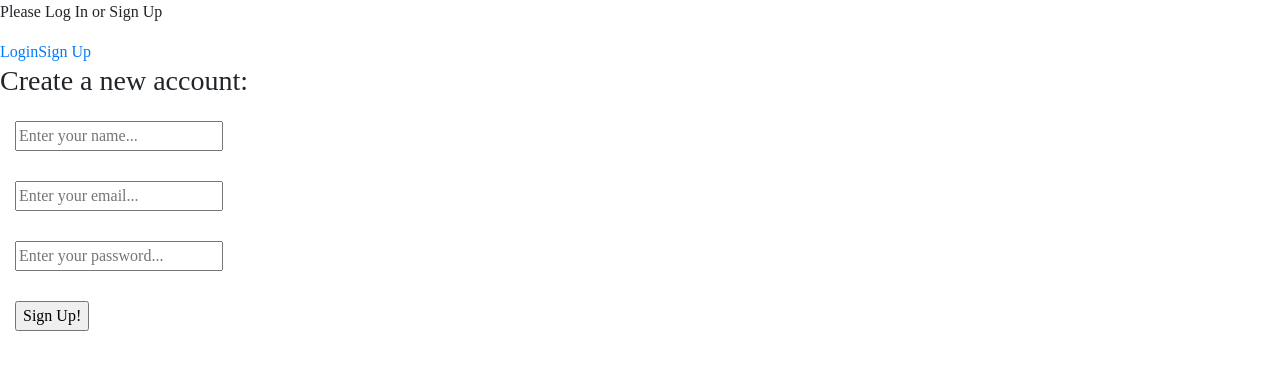
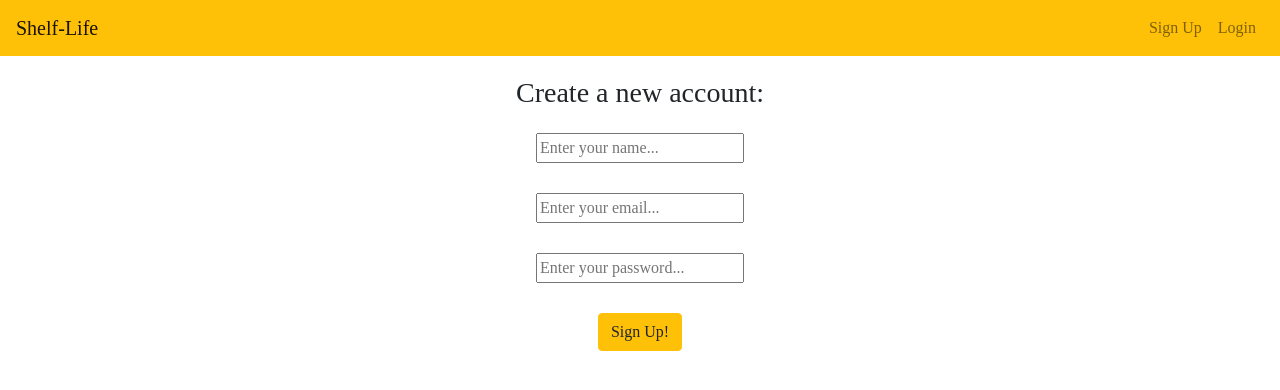
Before and after one commit to kelcc169/shelf-life, a React (Create React App) app in the folder client/: page /signup in a window 1280 px wide. Shown: the top 390 px of the page. Built offline with nearby package versions, Linux system fonts and the light colour scheme; a web font is replaced by a local one.

Commit message:
finished styling

```diff
--- a/client/src/AddBook.tsx
+++ b/client/src/AddBook.tsx
@@ -68,12 +68,14 @@ const AddBook: React.FC<IAddBook> = ({libraryId, setSelectedBook, newStatus, set
       }
 
       return(
-        <Card key={index} style={{ minHeight: '200px', border: '3px solid #FFC107' }}>
-          <Card.Body style={{textAlign: 'center'}}>
+        <Card key={index} style={{ height: '200px', border: '3px solid #FFC107' }}>
+          <Card.Body style={{ textAlign: 'center', height: '100%' }}>
+            <Card.Text style={{height: '110px'}}>
               <h5>{book.title_suggest}</h5>
               <p>{author}</p>
               <p>{publication}</p>
-            <Link to='/library' ><Button variant='warning' onClick={() => saveBook(book)}>Save Book</Button></Link>
+            </Card.Text>
+            <Link to='/library' ><Button style={{ bottom: '15px' }} variant='warning' onClick={() => saveBook(book)}>Save Book</Button></Link>
           </Card.Body>
         </Card>
       )
@@ -92,9 +94,11 @@ const AddBook: React.FC<IAddBook> = ({libraryId, setSelectedBook, newStatus, set
             <input type='submit' value='Search' className="btn btn-warning" />
           </form>
         </div>
+        <div className='container'>
           <CardColumns>
             {searchResults}
           </CardColumns>
+        </div>
       </Tab>
       <Tab eventKey="isbn" title="Search ISBN">
         <div style={{height: '70px'}}>
--- a/client/src/App.css
+++ b/client/src/App.css
@@ -13,6 +13,11 @@ input:focus {
   margin: 14px;
 }
 
+.app {
+  margin: 0 auto;
+  height: 100vh;
+}
+
 .nav-link {
   color: #FFC107;
 }
@@ -20,3 +25,8 @@ input:focus {
 .nav-link:hover {
   color: rgb(184, 139, 6)
 }
+
+.signup {
+  text-align: center;
+  padding: 20px;
+}
--- a/client/src/App.tsx
+++ b/client/src/App.tsx
@@ -5,6 +5,8 @@ import {
   Route,
   Link
 } from 'react-router-dom';
+
+import Button from 'react-bootstrap/Button';
 
 // components
 import Login from './Login';
@@ -58,17 +60,12 @@ const App: React.FC = () => {
   if (Object.keys(user).length > 0) {
     contents = (
       <>
-        <Nav logout={logout} />
-        <br />
         <Route path='/' render={() => <Profile libraryId={user.library} />} />
       </>
     )
   } else {
     contents = (
       <>
-        <p>Please Log In or Sign Up</p>
-        <Link to='/login' >Login</Link>
-        <Link to='/signup' >Sign Up</Link>
         <Route path='/login' render={(props) => <Login setToken={setToken} {...props} /> } />
         <Route path='/signup' render={(props) => <Signup setToken={setToken} {...props} /> } />
       </>
@@ -77,7 +74,10 @@ const App: React.FC = () => {
 
   return (
     <Router >
-      {contents}
+      <div className='app' >
+        <Nav logout={logout} libraryId={user.library} />
+        {contents}
+      </div>
     </Router>
   );
 }
--- a/client/src/BookDetail.tsx
+++ b/client/src/BookDetail.tsx
@@ -4,8 +4,10 @@ import Tabs from 'react-bootstrap/Tabs';
 import Tab from 'react-bootstrap/Tab';
 import axios from 'axios';
 
+import Button from 'react-bootstrap/Button';
+
 import Loan from './Loan';
-import BookNotes from './BookNotes'
+import BookNotes from './BookNotes';
 
 import { IBookProps } from './interfaces';
 
@@ -31,14 +33,14 @@ const BookDetail: React.FC<IBookProps> = ({selectedBook, removeBook, libraryId})
 
     return(
       <div>
-        <h3>{details.title}</h3>
+        <h3 style={{margin: '10px'}}>{details.title}</h3>
         <Tabs defaultActiveKey="details" id="uncontrolled-tab-example">
           <Tab eventKey="details" title="Details">
             <div style={{textAlign: 'center', padding: '25px'}}>
               <h5>Author - {selectedBook.author}</h5>
               {image}
               <br />
-              <Link to='/library' ><button onClick={() => removeBook(selectedBook._id)} >Remove Book</button></Link>
+              <Link to='/library' ><Button style={{ margin: '5px auto'}}variant='warning' onClick={() => removeBook(selectedBook._id)} >Remove Book</Button></Link>
             </div>
           </Tab>
           <Tab eventKey="loan" title="Loan Book">
--- a/client/src/BookNotes.tsx
+++ b/client/src/BookNotes.tsx
@@ -1,6 +1,8 @@
 import React, { useState, useEffect } from 'react';
 import axios from 'axios';
 import moment from 'moment';
+
+import Table from 'react-bootstrap/Table';
 
 import { INote, IIdProps, SingleNote } from './interfaces';
 
@@ -35,7 +37,12 @@ const BookNotes: React.FC<IIdProps> = ({selectedBookId, libraryId}) => {
   var noteContent;
   if (note !== null && Object.keys(note).length > 0) {
     noteContent = note.notes.map((note: SingleNote, index: number) => {
-      return <p key={index} > {note.date} - {note.content}</p>
+      return(
+        <tr key={index}>
+          <td>{note.date}</td>
+          <td>{note.content}</td>
+        </tr>
+      )
     })
   } else {
     noteContent = <p>No Notes Yet!</p>
@@ -45,9 +52,17 @@ const BookNotes: React.FC<IIdProps> = ({selectedBookId, libraryId}) => {
     <div>
       <form onSubmit={saveNote}>
         <input type='text' name='content' placeholder='Add A Note...' value={content} onChange={handleContentChange} />
-        <input type='submit' value='Add' />
+        <input className='btn btn-warning' type='submit' value='Add Notes' />
       </form>
-      {noteContent}
+      <Table>
+        <thead>
+          <th>Date</th>
+          <th>Note</th>
+        </thead>
+        <tbody>
+          {noteContent}
+        </tbody>
+      </Table>
     </div>
   )
 }
--- a/client/src/Loan.tsx
+++ b/client/src/Loan.tsx
@@ -2,7 +2,9 @@ import React, { useState, useEffect } from 'react';
 import axios from 'axios';
 import moment from 'moment';
 
-import { IIdProps, ILoan } from './interfaces';
+import Table from 'react-bootstrap/Table';
+
+import { IIdProps, ILoan, LibraryCard } from './interfaces';
 
 const Loan: React.FC<IIdProps> = ({selectedBookId, libraryId}) => {
   const [ loan, setLoan ] = useState<ILoan>({} as ILoan);
@@ -43,8 +45,14 @@ const Loan: React.FC<IIdProps> = ({selectedBookId, libraryId}) => {
   // past loans
   var loanHistory;
   if (loan !== null && Object.keys(loan).length > 0) {
-    loanHistory = loan.loans.map((entry, index ) => {
-      return <p key={index} >{entry.date} - {entry.name}</p>
+    loanHistory = loan.loans.map((entry: LibraryCard, index: number) => {
+      return (
+        <tr key={index} >
+          <td>{index + 1}</td>
+          <td>{entry.date}</td>
+          <td>{entry.name}</td>
+        </tr>
+      )
     })
   } else {
     loanHistory = <p></p>
@@ -62,7 +70,7 @@ const Loan: React.FC<IIdProps> = ({selectedBookId, libraryId}) => {
       <div>
         <form onSubmit={loanBook} >
           <input type='text' name='name' placeholder='Loan book to...' value={name} onChange={handleNameChange} />
-          <input type='submit' value='Loan Book' />
+          <input className='btn btn-warning' type='submit' value='Loan Book' />
         </form>
       </div>
   }
@@ -70,9 +78,35 @@ const Loan: React.FC<IIdProps> = ({selectedBookId, libraryId}) => {
   return(
       <div>
         {loanOptions}
-        {loanHistory}
+        <Table>
+          <thead>
+            <th>#</th>
+            <th>Date</th>
+            <th>Name</th>
+          </thead>
+          <tbody>
+            {loanHistory}
+          </tbody>
+        </Table>
       </div>
     )
 }
 
 export default Loan;
+
+{/* <Table striped bordered hover size="sm">
+  <thead>
+    <tr>
+      <th>#</th>
+      <th>First Name</th>
+      <th>Last Name</th>
+      <th>Username</th>
+    </tr>
+  </thead>
+  <tbody>
+    <tr>
+      <td>1</td>
+      <td>Mark</td>
+      <td>Otto</td>
+      <td>@mdo</td>
+    </tr> */}
--- a/client/src/Login.tsx
+++ b/client/src/Login.tsx
@@ -40,7 +40,7 @@ const Login: React.FC<ISetTokens> = ({setToken, history}) => {
   }
 
   return(
-    <div className="Login">
+    <div className="signup">
     <h3>Log into your account:</h3>
     <form onSubmit={handleSubmit}>
       <input type="email"
@@ -53,7 +53,7 @@ const Login: React.FC<ISetTokens> = ({setToken, history}) => {
         placeholder="Enter your password..."
         onChange={handlePasswordChange}
         value={password} /><br />
-      <input type="submit" value="Log In!" />
+      <input className='btn btn-warning' type="submit" value="Log In!" />
     </form>
   </div>
   )
--- a/client/src/Nav.tsx
+++ b/client/src/Nav.tsx
@@ -6,10 +6,17 @@ import Nav from 'react-bootstrap/Nav';
 
 import { INav } from './interfaces';
 
-const Navigation: React.FC<INav> = ({logout}) => {
-  return(
-    <Navbar sticky="top" bg="warning" className="justify-content-between">
-      <Navbar.Brand>Shelf-Life</Navbar.Brand>
+const Navigation: React.FC<INav> = ({logout, libraryId}) => {
+  var links;
+  if (!libraryId) {
+    links =
+    <Nav>
+      <Link to='/signup' className='nav-link' >Sign Up</Link>
+      <Link to='/login' className='nav-link' >Login</Link>
+    </Nav>
+  } else {
+    links =
+    <>
       <Nav>
         <Link to='/library' className="nav-link" >Library</Link>
         <Link to='/library/add' className="nav-link">Add A Book</Link>
@@ -17,6 +24,13 @@ const Navigation: React.FC<INav> = ({logout}) => {
       <Nav>
         <Link to='/' className="nav-link" onClick={(e) => logout(e)}>Logout</Link>
       </Nav>
+    </>
+  }
+
+  return(
+    <Navbar sticky="top" bg="warning" className="justify-content-between">
+      <Navbar.Brand>Shelf-Life</Navbar.Brand>
+      {links}
     </Navbar>
   )
 }
--- a/client/src/Signup.tsx
+++ b/client/src/Signup.tsx
@@ -47,7 +47,7 @@ const Signup: React.FC<ISetTokens> = ({setToken, history}) => {
   }
 
   return(
-    <div className="Signup">
+    <div className="signup">
       <h3>Create a new account:</h3>
       <form onSubmit={handleSubmit}>
         <input type="text"
@@ -65,7 +65,7 @@ const Signup: React.FC<ISetTokens> = ({setToken, history}) => {
           placeholder="Enter your password..."
           onChange={handlePasswordChange}
           value={password} /><br />
-        <input type="submit" value="Sign Up!" />
+        <input className='btn btn-warning' type="submit" value="Sign Up!" />
       </form>
     </div>
   )
--- a/client/src/interfaces.tsx
+++ b/client/src/interfaces.tsx
@@ -43,11 +43,17 @@ export interface IIdProps {
 
 export interface INav {
   logout: Function;
+  libraryId: string;
 }
 
 export interface SingleNote {
   date: string;
   content: string;
+}
+
+export interface LibraryCard {
+  date: string;
+  name: string;
 }
 
 export interface IUser extends mongoose.Document {
```
Lines whose indentation alone changed are shown as unchanged.
